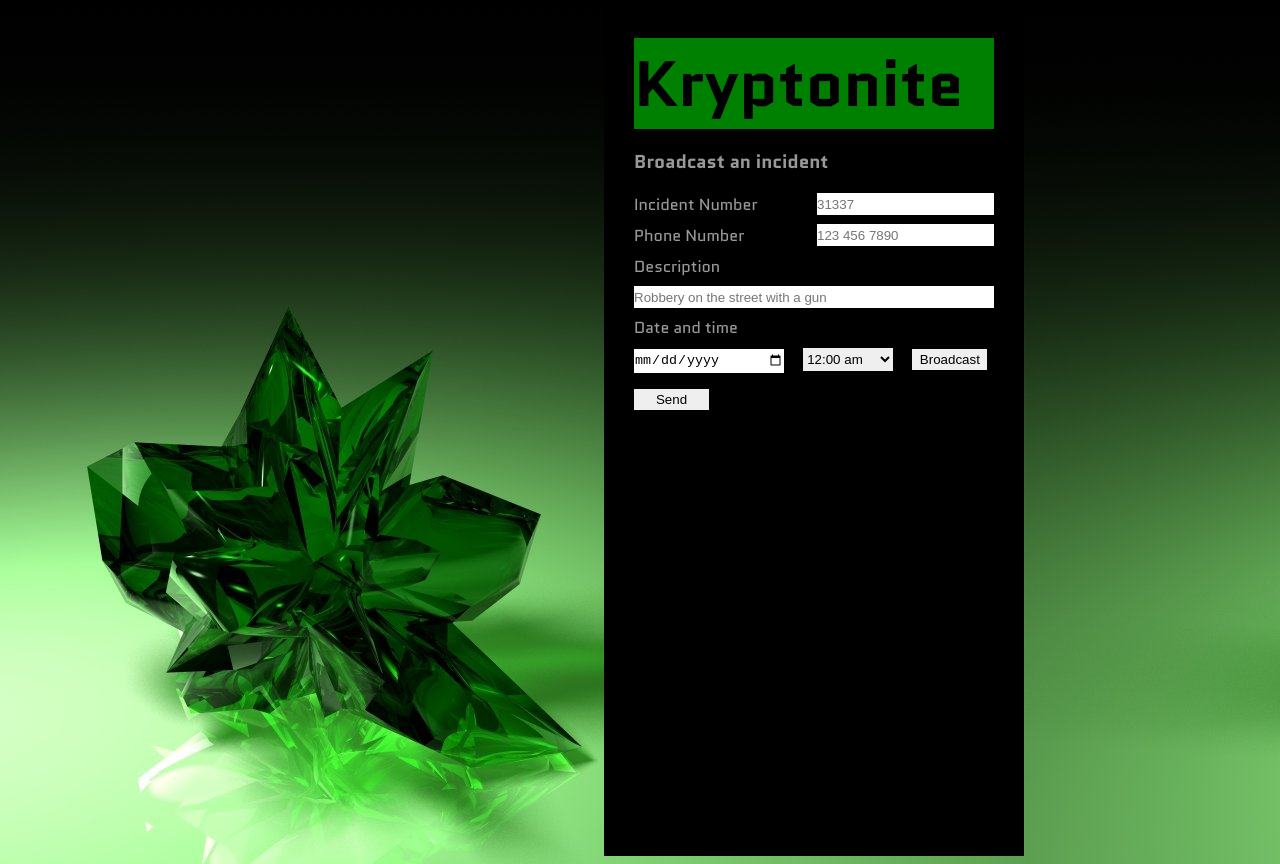
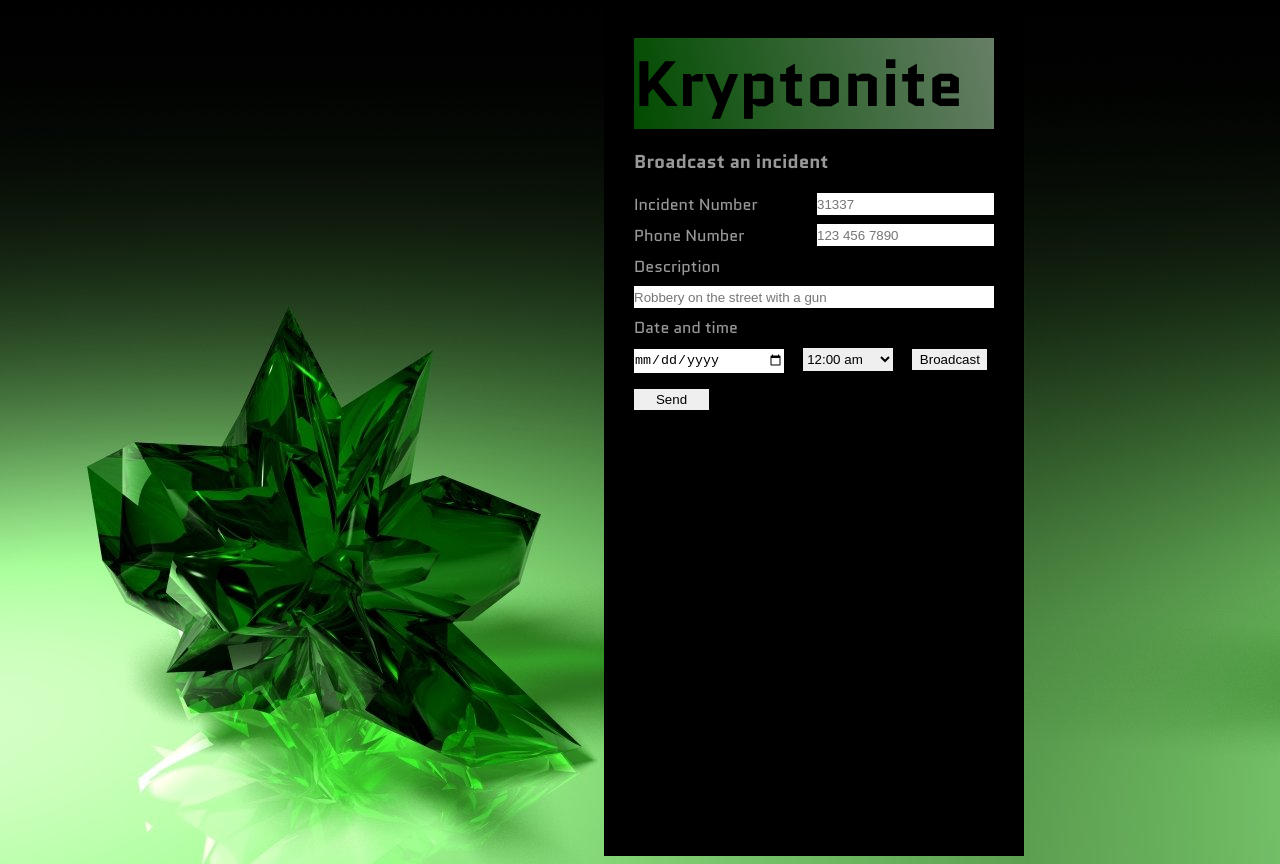
Before and after one commit to tlevine/kryptonite, a plain HTML site: page public/index.html in a window 1280 px wide. Drawn offline with nearby package versions, Linux system fonts and the light colour scheme; some packages are replaced by stand-ins of ours; a script that the page names is missing.

Commit message:
gradiant

```diff
--- a/public/style.css
+++ b/public/style.css
@@ -23,6 +23,7 @@ h1 {
     font-weight: 700;
     font-size: 4em;
     margin: 0;
+    background-image: -webkit-linear-gradient(bottom left, #014B00 0%, #999 150%);
 }
 .row { display: block; margin-bottom: 0.5em; }
 select, input { border: 0; padding: 0; margin-top: 0; margin-bottom: 0; }
```
